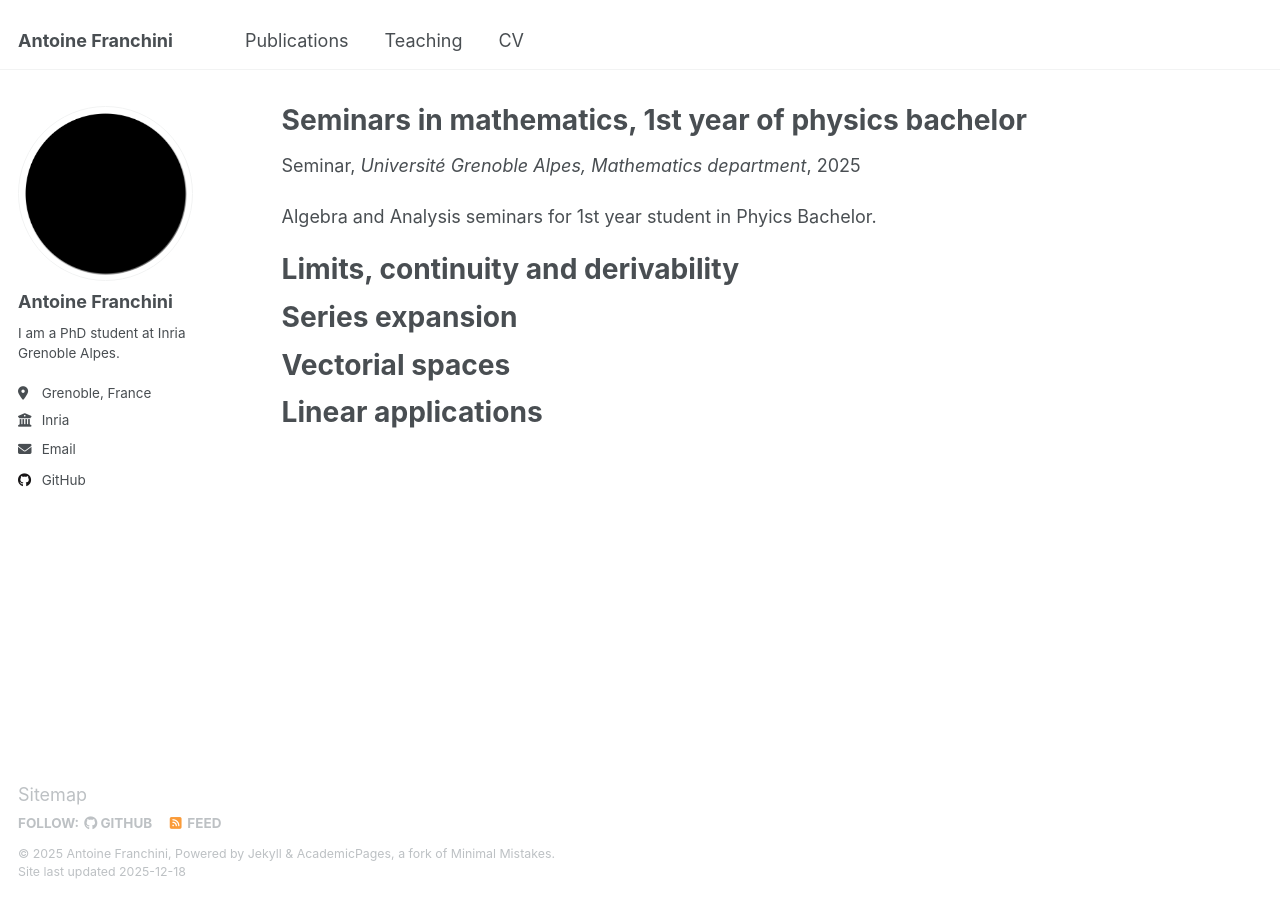
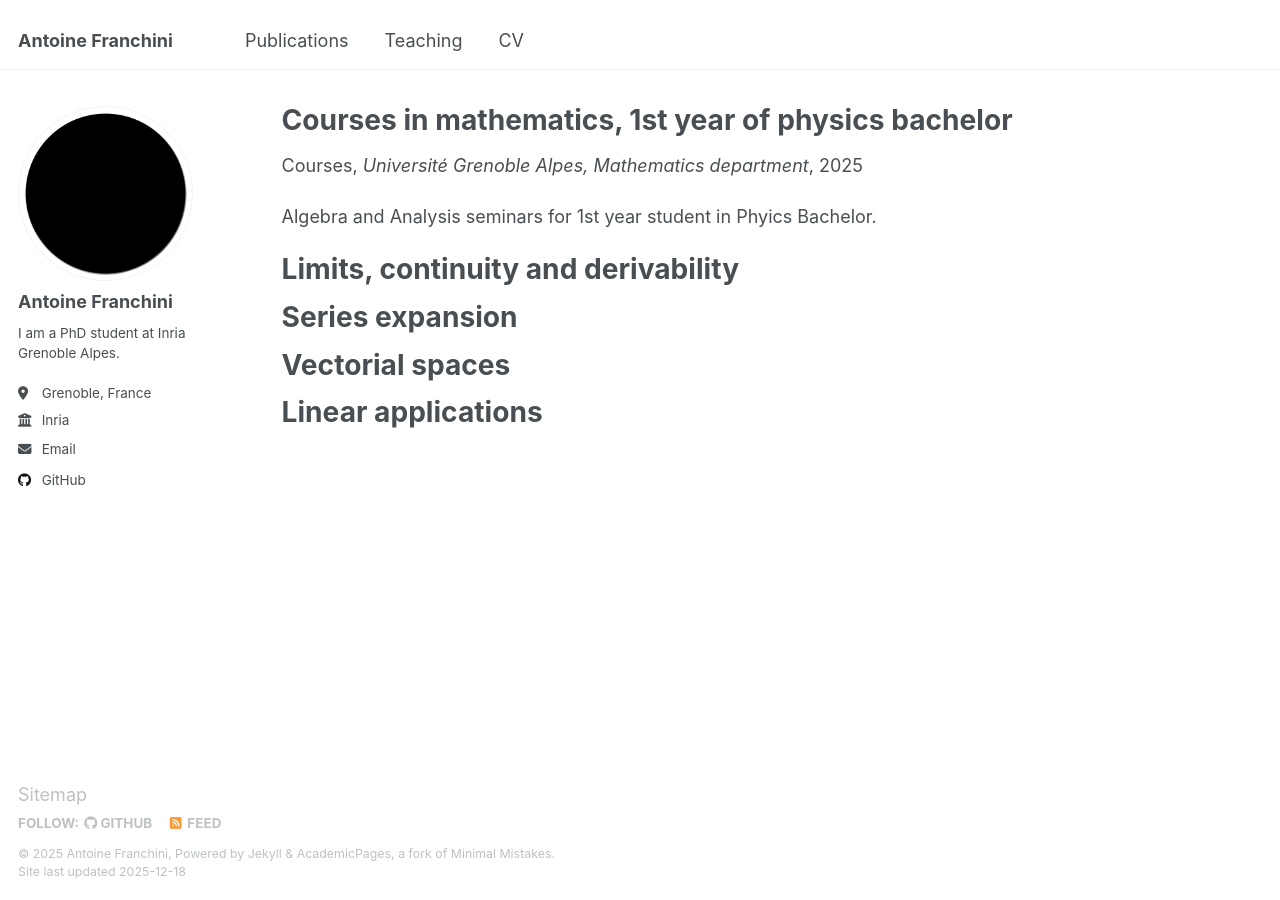
Before and after one commit to antoineinria/antoineinria.github.io, a Jekyll site: the page built from _teaching/2025_1_teaching.md, in a window 1280 px wide. Built offline with Jekyll 4.4.1, drawn with Linux system fonts in a browser that asks for light colours.

Commit message:
Update 2025_1_teaching.md

```diff
--- a/_teaching/2025_1_teaching.md
+++ b/_teaching/2025_1_teaching.md
@@ -1,7 +1,7 @@
 ---
-title: "Seminars in mathematics, 1st year of physics bachelor"
+title: "Courses in mathematics, 1st year of physics bachelor"
 collection: teaching
-type: "Seminar"
+type: "Courses"
 venue: "Université Grenoble Alpes, Mathematics department"
 date: 2025-01-01
 location: "Grenoble, France"
```
